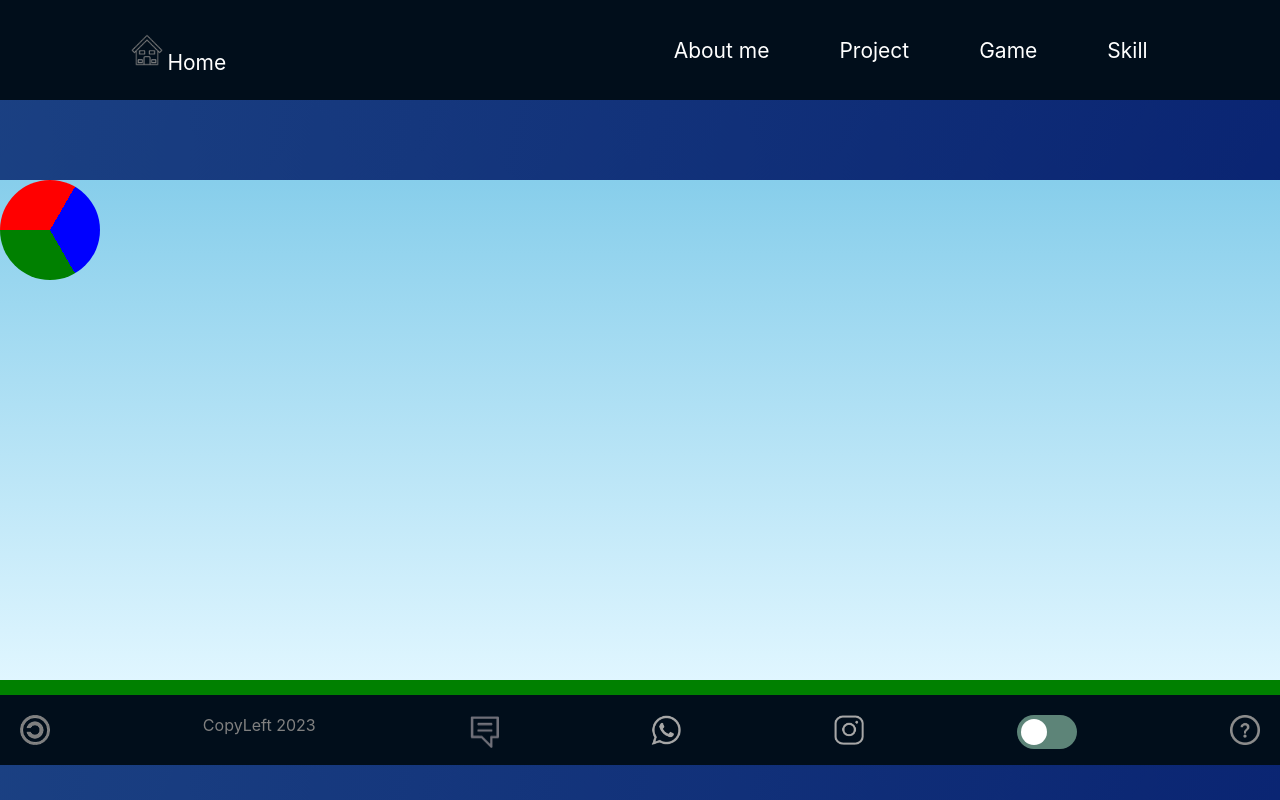
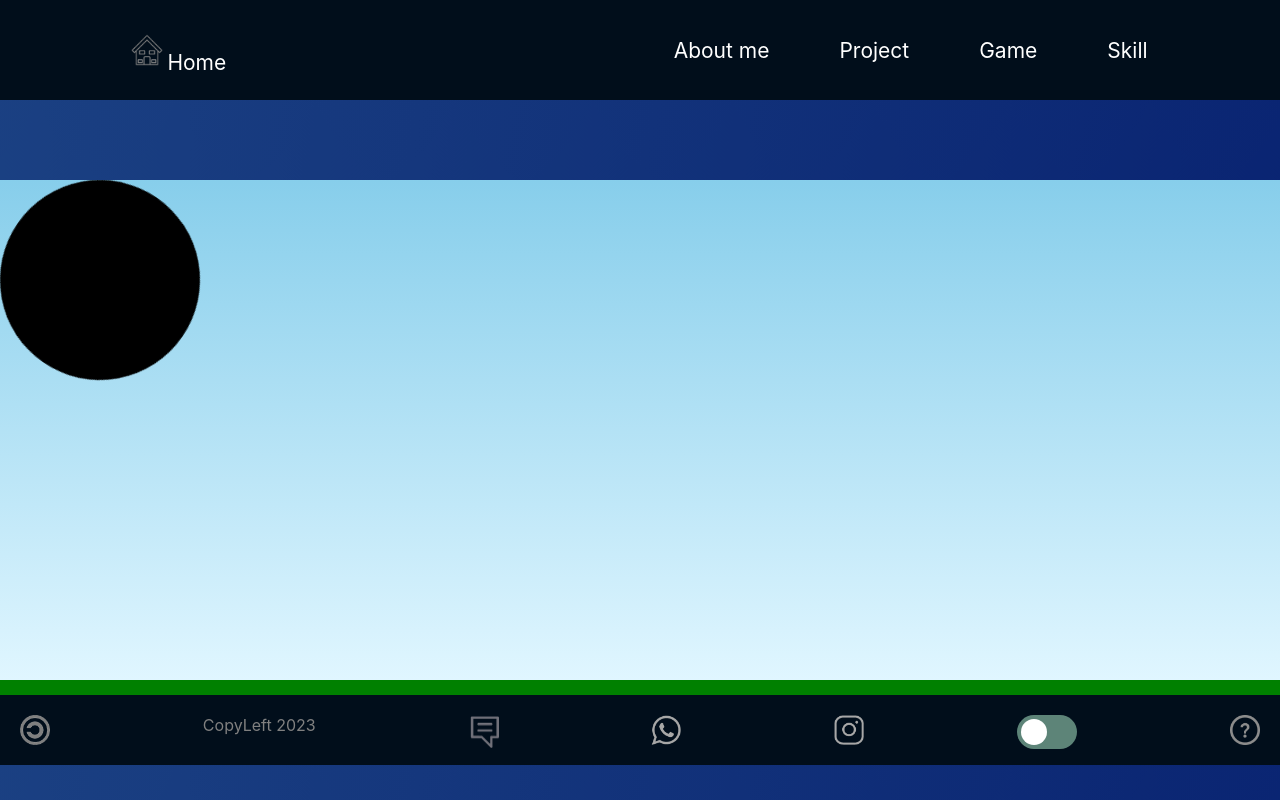
Before and after one commit to SindeCorreia/Portifolio, a React (Create React App) app: page /Adventure in a window 1280 px wide. Built offline with nearby package versions, Linux system fonts and the light colour scheme.

Commit message:
circle 3

```diff
--- a/src/Components/Game/Adventure/Adventure.css
+++ b/src/Components/Game/Adventure/Adventure.css
@@ -12,14 +12,44 @@
     overflow: hidden;
     background: linear-gradient(#87ceeb, #e0f6ff);
 }
-.circulo {
-    width: 100px;
-    height: 100px;
+.circle {
+    width: 200px;
+    height: 200px;
     border-radius: 50%;
-    background: conic-gradient(
-      from -90deg,
-      red 0deg 120deg,
-      blue 120deg 240deg,
-      green 240deg 360deg
-    );
+    background-color: rgb(0, 0, 0);
+    position: relative;
+    animation: spin 5s linear infinite;
   }
+;
+  .slice {
+    position: absolute;
+    width: 100%;
+    height: 100%;
+    ;
+
+  }
+
+  #slice1 {
+    transform: rotate(0deg);
+    background-color:conic-gradient(
+        red 0deg 120deg,
+    )
+  }
+
+  #slice2 {
+    transform: rotate(120deg);
+    background-color:conic-gradient(
+        blue 120deg 240deg,
+        )  }
+
+  #slice3 {
+    transform: rotate(240deg);
+    background-color:conic-gradient(
+        green 240deg 360deg
+        )  }
+
+  @keyframes spin {
+    100% {
+      transform: rotate(360deg);
+    }
+  }
--- a/src/Components/Game/Adventure/Adventure.jsx
+++ b/src/Components/Game/Adventure/Adventure.jsx
@@ -4,9 +4,15 @@ function Adventure  () {
 return(
     <div className="AdventureGameBoard" >
     <div className="game-board">
-    <div class="circulo"></div>
+     <div class="circle">
+  <div class="slice" id="slice1"></div>
+  <div class="slice" id="slice2"></div>
+  <div class="slice" id="slice3"></div>
+</div>
+
+
     </div>
-    </div>
+  </div>
     )
  }
  export default Adventure;
```
